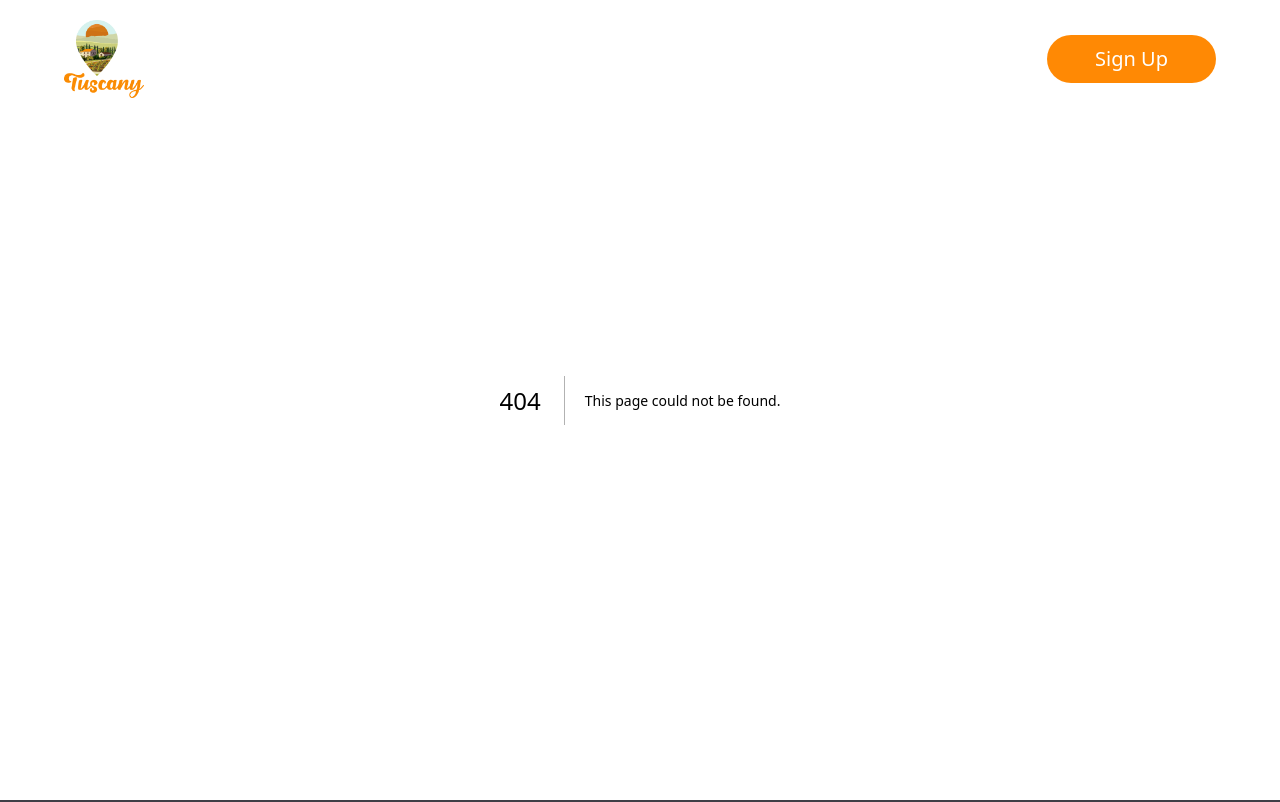
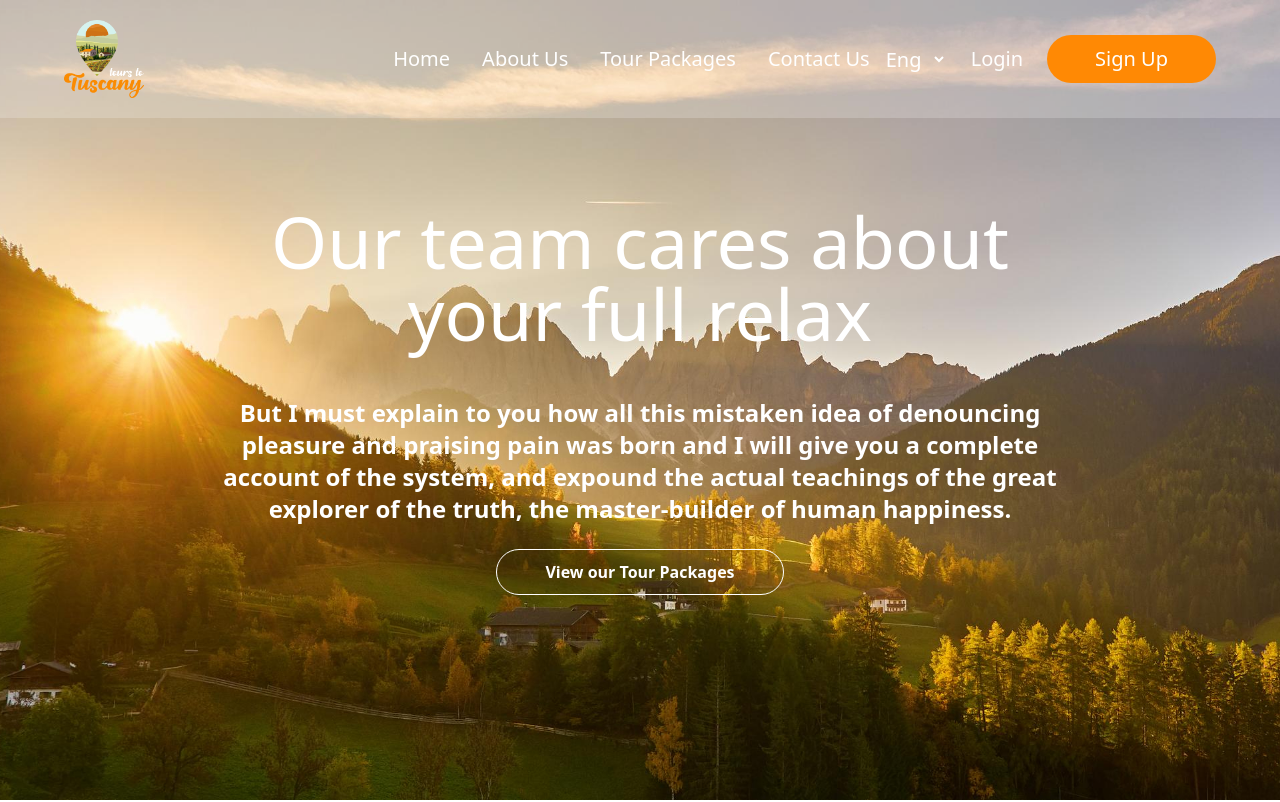
Before and after one commit to RaghadDeveloper/task-7-adv, a Next.js app: page /about in a window 1280 px wide. Before the commit this address had no page. Shown: the top 802 px of the page. Built offline with nearby package versions, Linux system fonts and the light colour scheme.

Commit message:
add aboute page with hero and testimonials section

```diff
--- /dev/null
+++ b/src/app/about/page.tsx
@@ -0,0 +1,14 @@
+import AboutHero from "../components/AboutHero";
+import Testimonials from "../components/Testimonials";
+
+const About = () => {
+  return (
+    <section>
+      <AboutHero />
+
+      <Testimonials />
+    </section>
+  );
+};
+
+export default About;
--- /dev/null
+++ b/src/app/components/AboutHero.tsx
@@ -0,0 +1,28 @@
+import Button from "./Button";
+
+const AboutHero = () => {
+  return (
+    <div className="sm:h-screen flex justify-center items-center relative text-center">
+      <img
+        src="/assets/images/AboutHero.jpg"
+        alt="bg image"
+        className=" h-full sm:h-screen w-full object-cover absolute -z-10"
+      />
+
+      <div className="w-4xl flex flex-col gap-6 items-center">
+        <h1 className="text-white text-7xl mb-6">
+          Our team cares about your full relax
+        </h1>
+        <p className="font-bold text-2xl text-white">
+          But I must explain to you how all this mistaken idea of denouncing
+          pleasure and praising pain was born and I will give you a complete
+          account of the system, and expound the actual teachings of the great
+          explorer of the truth, the master-builder of human happiness.
+        </p>
+        <Button className="whiteBorder">View our Tour Packages</Button>
+      </div>
+    </div>
+  );
+};
+
+export default AboutHero;
--- a/src/app/components/Button.tsx
+++ b/src/app/components/Button.tsx
@@ -4,7 +4,7 @@ const Button = ({
   className,
   children,
 }: {
-  className: "primary" | "noBg" | "border";
+  className: "primary" | "noBg" | "border" | "whiteBorder";
   children: ReactNode;
 }) => {
   const styles = {
@@ -12,6 +12,8 @@ const Button = ({
     noBg: "",
     border:
       " border border-orange-400 text-orange-400 rounded-full px-6 lg:px-12 font-semibold ",
+    whiteBorder:
+      " border border-white text-white rounded-full px-6 lg:px-12 font-semibold ",
   };
 
   return (
```
Also changed, not shown: public/assets/images/AboutHero.jpg (added).
